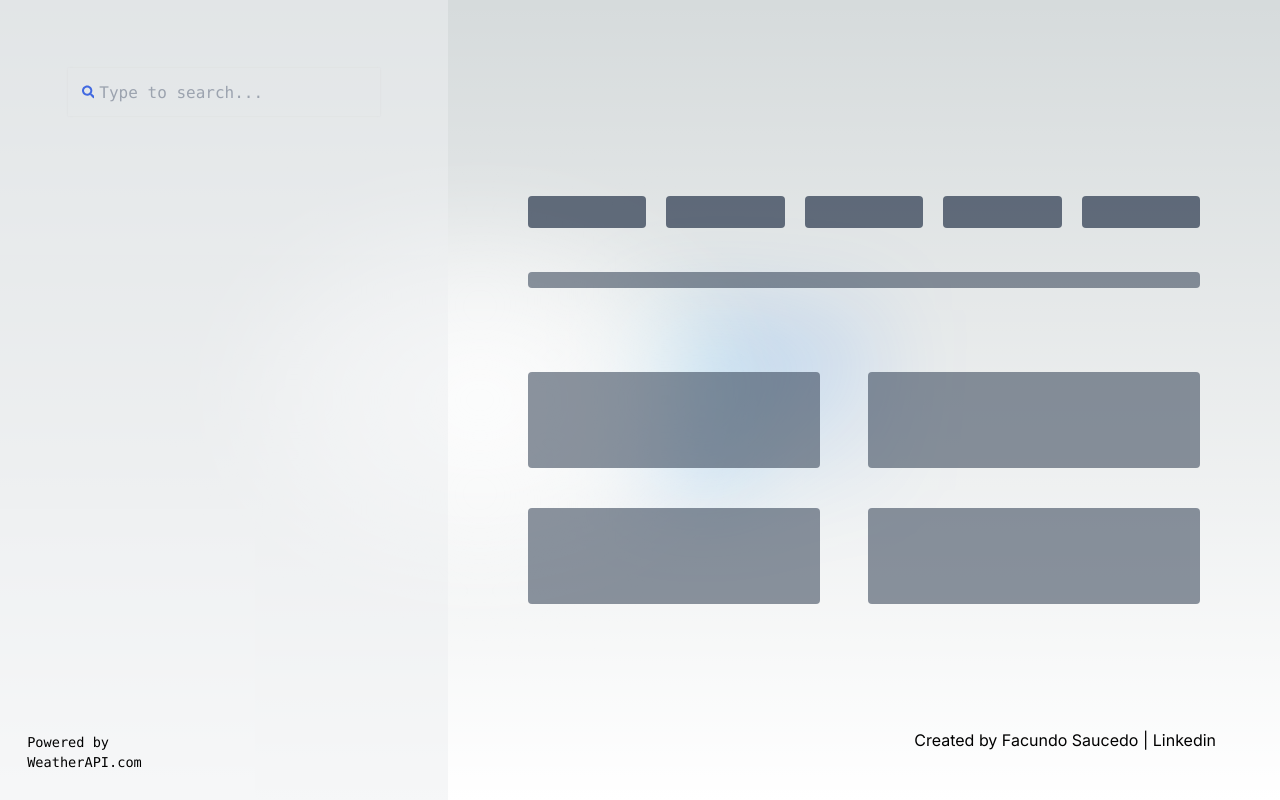
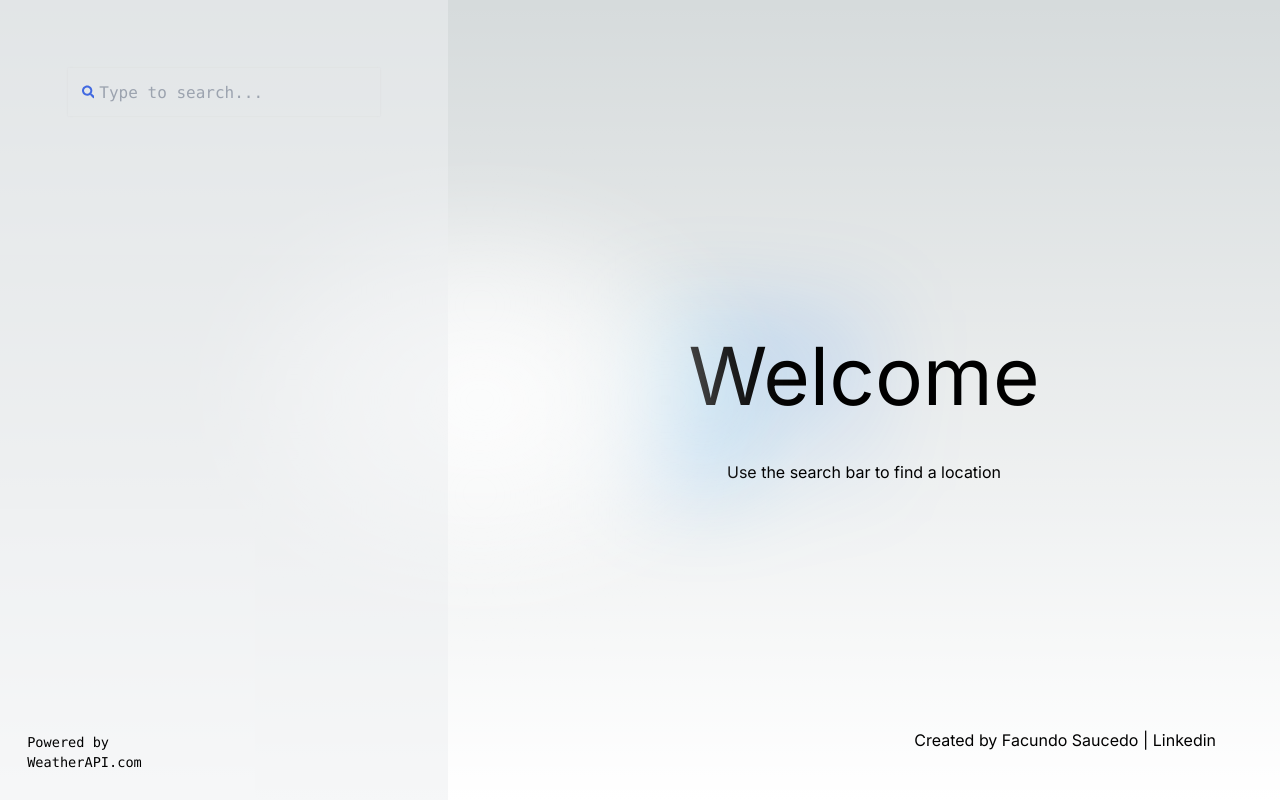
Before and after one commit to Facundo17/weather-time, a Next.js app: page / in a window 1280 px wide. Built offline with nearby package versions, Linux system fonts and the light colour scheme.

Commit message:
Fix skeleton loader.

```diff
--- a/app/components/dashboard.tsx
+++ b/app/components/dashboard.tsx
@@ -1,11 +1,9 @@
 import { useEffect, useState } from "react";
 import { SearchResultModel } from "../models/searchResults.model";
-import styles from "../page.module.css";
 import { Welcome } from "./welcome/welcome";
 import axios from "axios";
 import { DayModel } from "../models/day.model";
-import { InfoContainer } from "./info_container";
-import Skeleton from "./skeleton/skeleton";
+import Forecast from "./forecast/forecast";
 
 type SearchData = {
   url: string;
@@ -19,87 +17,35 @@ export const Dashboard: React.FC<SearchData> = ({ url, search }) => {
     }
   }, [search?.lat]);
 
-  const firstSkeletor = 5;
-  const secondSkeletor = 4;
-
   const [foreCastDays, setForeCastDays] = useState<any[]>([]);
-  const [currentDay, setCurrentDay] = useState<DayModel>();
+  const [currentDay, setCurrentDay] = useState<DayModel | null>(null);
+  const [load, setLoad] = useState(false);
 
   const fetchData = async (search: SearchResultModel) => {
     let foreCastUrl = url + "&q=" + search.lat + "," + search.lon + "&days=5";
+    setLoad(true);
 
     try {
       const result = await axios.get(foreCastUrl);
 
+      setLoad(false);
+
       if (result.status === 200 && result.data) {
-        console.log(result);
         setForeCastDays(result.data.forecast.forecastday);
         setCurrentDay(result.data.current);
       }
-    } catch (error) {}
+    } catch (error) {
+      setLoad(false);
+    }
   };
 
-  return search && foreCastDays && foreCastDays.length > 0 ? (
-    <div className={styles.gridContainer}>
-      <div className={styles.grid}>
-        {foreCastDays.map((el: any, index: number) => {
-          return (
-            <InfoContainer
-              key={index}
-              title={el.date}
-              image={"https:" + el.day.condition.icon}
-              desc={el.day.condition.text}
-              name={styles.card}
-              classN={styles.vercelLogo}
-              large={false}
-            />
-          );
-        })}
-      </div>
-
-      <p>Today's Hightlights</p>
-
-      <div className={styles.grid + " " + styles.gridWrap}>
-        <InfoContainer
-          title={"Wind Status"}
-          image=""
-          desc={currentDay?.wind_mph.toString()}
-          sub={"mph"}
-          name={styles.card + " " + styles.cardWidth}
-          classN={styles.dayDesc}
-          large={true}
-        />
-        <InfoContainer
-          title={"Humidity"}
-          image=""
-          desc={currentDay?.humidity.toString()}
-          sub={"%"}
-          degrees={currentDay?.humidity}
-          name={styles.card + " " + styles.cardWidth}
-          classN={styles.dayDesc}
-          large={true}
-        />
-        <InfoContainer
-          title={"Visibility"}
-          image=""
-          desc={currentDay?.vis_miles.toString()}
-          sub={"miles"}
-          name={styles.card + " " + styles.cardWidth}
-          classN={styles.dayDesc}
-          large={true}
-        />
-        <InfoContainer
-          title={"Air Pressure"}
-          image=""
-          desc={currentDay?.pressure_mb.toString()}
-          sub={"mb"}
-          name={styles.card + " " + styles.cardWidth}
-          classN={styles.dayDesc}
-          large={true}
-        />
-      </div>
-    </div>
+  return load || (search && foreCastDays && foreCastDays.length > 0) ? (
+    <Forecast
+      foreCastDays={foreCastDays}
+      currentDay={currentDay}
+      loading={load}
+    />
   ) : (
-    <Skeleton />
+    <Welcome />
   );
 };
--- /dev/null
+++ b/app/components/forecast/forecast.tsx
@@ -0,0 +1,80 @@
+import styles from "../../page.module.css";
+import { InfoContainer } from "../info_container";
+import { DayModel } from "@/app/models/day.model";
+import Skeleton from "../skeleton/skeleton";
+
+type ForecastProps = {
+  foreCastDays: any[];
+  currentDay: DayModel | null;
+  loading: boolean;
+};
+
+export default function Forecast({
+  foreCastDays,
+  currentDay,
+  loading,
+}: ForecastProps) {
+  return loading ? (
+    <Skeleton />
+  ) : (
+    <div className={styles.gridContainer}>
+      <div className={styles.grid}>
+        {foreCastDays.map((el: any, index: number) => {
+          return (
+            <InfoContainer
+              key={index}
+              title={el.date}
+              image={"https:" + el.day.condition.icon}
+              desc={el.day.condition.text}
+              name={styles.card}
+              classN={styles.vercelLogo}
+              large={false}
+            />
+          );
+        })}
+      </div>
+
+      <p>Today's Hightlights</p>
+
+      <div className={styles.grid + " " + styles.gridWrap}>
+        <InfoContainer
+          title={"Wind Status"}
+          image=""
+          desc={currentDay?.wind_mph.toString()}
+          sub={"mph"}
+          name={styles.card + " " + styles.cardWidth}
+          classN={styles.dayDesc}
+          large={true}
+        />
+        <InfoContainer
+          title={"Humidity"}
+          image=""
+          desc={currentDay?.humidity.toString()}
+          sub={"%"}
+          degrees={currentDay?.humidity}
+          name={styles.card + " " + styles.cardWidth}
+          classN={styles.dayDesc}
+          large={true}
+        />
+        <InfoContainer
+          title={"Visibility"}
+          image=""
+          desc={currentDay?.vis_miles.toString()}
+          sub={"miles"}
+          name={styles.card + " " + styles.cardWidth}
+          classN={styles.dayDesc}
+          large={true}
+        />
+        <InfoContainer
+          title={"Air Pressure"}
+          image=""
+          desc={currentDay?.pressure_mb.toString()}
+          sub={"mb"}
+          name={styles.card + " " + styles.cardWidth}
+          classN={styles.dayDesc}
+          large={true}
+        />
+      </div>
+    </div>
+  );
+}
--- a/app/components/info_container.tsx
+++ b/app/components/info_container.tsx
@@ -35,7 +35,7 @@ export const InfoContainer: React.FC<InfoProps> = ({
   ) : (
     <div className={name}>
       <p>{title}</p>
-      <div>
+      <div className="flex justify-center">
         <Image
           src={image}
           alt="Vercel Logo"
--- a/app/components/searchresult/search_result.css
+++ b/app/components/searchresult/search_result.css
@@ -3,6 +3,8 @@
     display: flex;
     align-items: center;
     height: 5em;
+    font-weight: 800;
+    font-size: 1.3em;
 }
 
 .search-result:hover {
--- a/app/components/skeleton/skeleton.tsx
+++ b/app/components/skeleton/skeleton.tsx
@@ -2,32 +2,32 @@ import styles from "../../page.module.css";
 
 export default function Skeleton() {
   return (
-    <div className="animate-pulse w-full mx-auto px-20">
+    <div className="w-full mx-auto px-20">
       <div className="flex space-x-4 my-10">
-        <div className="flex-1 space-y-6 py-1">
+        <div className="animate-pulse flex-1 space-y-6 py-1">
           <div className="space-y-3">
             <div className="grid grid-cols-5 gap-5">
-              <div className="h-[2em] bg-slate-700 rounded"></div>
-              <div className="h-[2em] bg-slate-700 rounded"></div>
-              <div className="h-[2em] bg-slate-700 rounded"></div>
-              <div className="h-[2em] bg-slate-700 rounded"></div>
-              <div className="h-[2em] bg-slate-700 rounded"></div>
+              <div className="h-[4rem] bg-slate-700 rounded"></div>
+              <div className="h-[4rem] bg-slate-700 rounded"></div>
+              <div className="h-[4rem] bg-slate-700 rounded"></div>
+              <div className="h-[4rem] bg-slate-700 rounded"></div>
+              <div className="h-[4rem] bg-slate-700 rounded"></div>
             </div>
           </div>
         </div>
       </div>
 
-      <div className="animate-pulse h-2 bg-slate-700 p-2 rounded my-10"></div>
+      <div className="animate-pulse h-2 bg-slate-700 py-5 rounded my-5"></div>
 
-      <div className="animate-pulse flex-1 space-y-6 py-1 my-10">
+      <div className="animate-pulse flex-1 space-y-6 py-1 my-5">
         <div className="space-y-3">
-          <div className="grid grid-cols-2 gap-2 my-10">
-            <div className="h-[6em] bg-slate-700 rounded mr-10"></div>
-            <div className="h-[6em] bg-slate-700 rounded"></div>
+          <div className="grid grid-cols-2 gap-2 my-5">
+            <div className="h-[8rem] bg-slate-700 rounded mr-5"></div>
+            <div className="h-[8rem] bg-slate-700 rounded ml-5"></div>
           </div>
-          <div className="grid grid-cols-2 gap-2 my-10">
-            <div className="h-[6em] bg-slate-700 rounded mr-10"></div>
-            <div className="h-[6em] bg-slate-700 rounded"></div>
+          <div className="grid grid-cols-2 gap-2 my-5F">
+            <div className="h-[8rem] bg-slate-700 rounded mr-5"></div>
+            <div className="h-[8rem] bg-slate-700 rounded ml-5"></div>
           </div>
         </div>
       </div>
--- a/app/page.module.css
+++ b/app/page.module.css
@@ -85,6 +85,7 @@
   background-color: rgba(var(--callout-rgb), 0.5);
   border: 1px solid rgba(var(--card-border-rgb), 0);
   transition: background 200ms, border 200ms;
+  justify-content: center;
 }
 
 .cardWidth {
```
